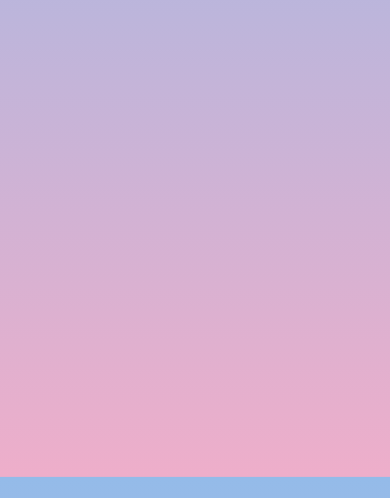
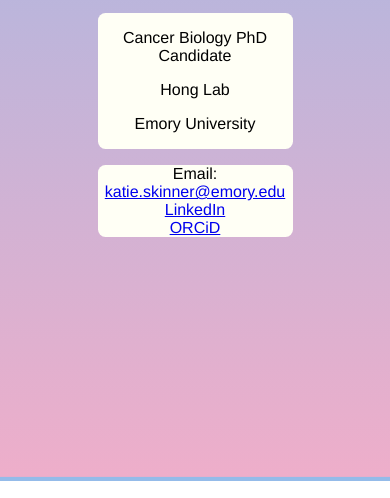
Before and after one commit to katieskinner98/katieskinner98.github.io, a plain HTML site: page index.html in a window 390 px wide. Shown: the part 371-869 px from the top of the page. Drawn offline with Linux system fonts and the light colour scheme.

Commit message:
Troubleshooting web vs mobile view (can't make them the same :(...)

```diff
--- a/index.html
+++ b/index.html
@@ -13,7 +13,7 @@
         <link rel="stylesheet" href="style.css" />
     </head>
     <body>
-        <div>
+        <div class="container">
             <div class="Content">
                 <h1>Katie Skinner</h1>
             </div>
--- a/style.css
+++ b/style.css
@@ -14,15 +14,26 @@ body {
     background-repeat: no-repeat;
     background-attachment: fixed;
     background-size: cover;
+    align-items: center;
+    justify-content: center;
+    display: flex;
 }
 
 .Content {
     background-color: #fffff5;
     border-radius: 7.5px;
     text-align: center;
-    width: 25%;
     margin: auto;
-    padding-right: 5px;
-    padding-left: 5px;
-    min-width: fit-content;
+    width: 100%; /* all boxes same width */
+    box-sizing: border-box;
 }
+
+.container {
+    display: flex;
+    flex-direction: column; /* stack vertically */
+    align-items: center; /* center horizontally */
+    gap: 1rem;
+    width: fit-content; /* shrink to fit the widest child */
+    min-width: 25vw; /* scale with screen size, no smaller than this */
+    max-width: 50vw; /* optional: cap size */
+}
```
